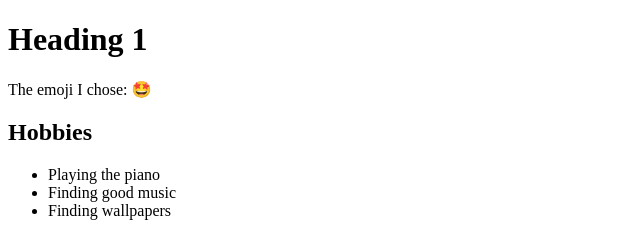
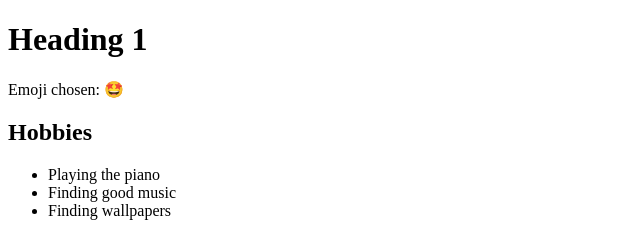
Before and after one commit to bngybongybrd/Portfolio, a plain HTML site: page index.html in a window 1280 px wide. Shown: the full height of the page, 0-640 px from the left. Drawn offline with Linux system fonts and the light colour scheme.

Commit message:
Update index.html

```diff
--- a/index.html
+++ b/index.html
@@ -5,7 +5,7 @@
   </head>
   <body>
     <h1>Heading 1</h1>
-    <p>The emoji I chose: &#x1F929</p>
+    <p>Emoji chosen: &#x1F929</p>
     <h2>Hobbies</h2>
     <ul>
       <li>Playing the piano</li>
```
